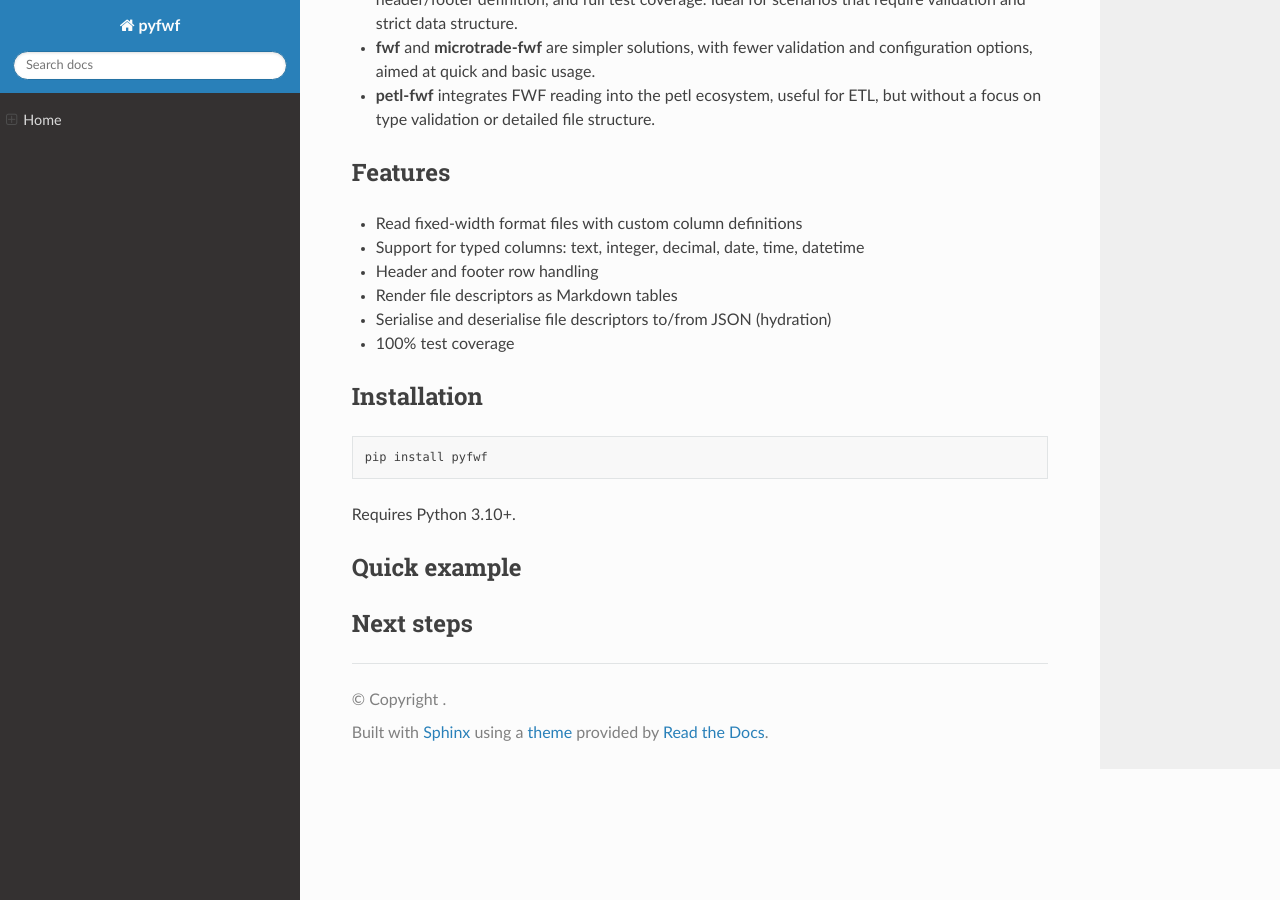
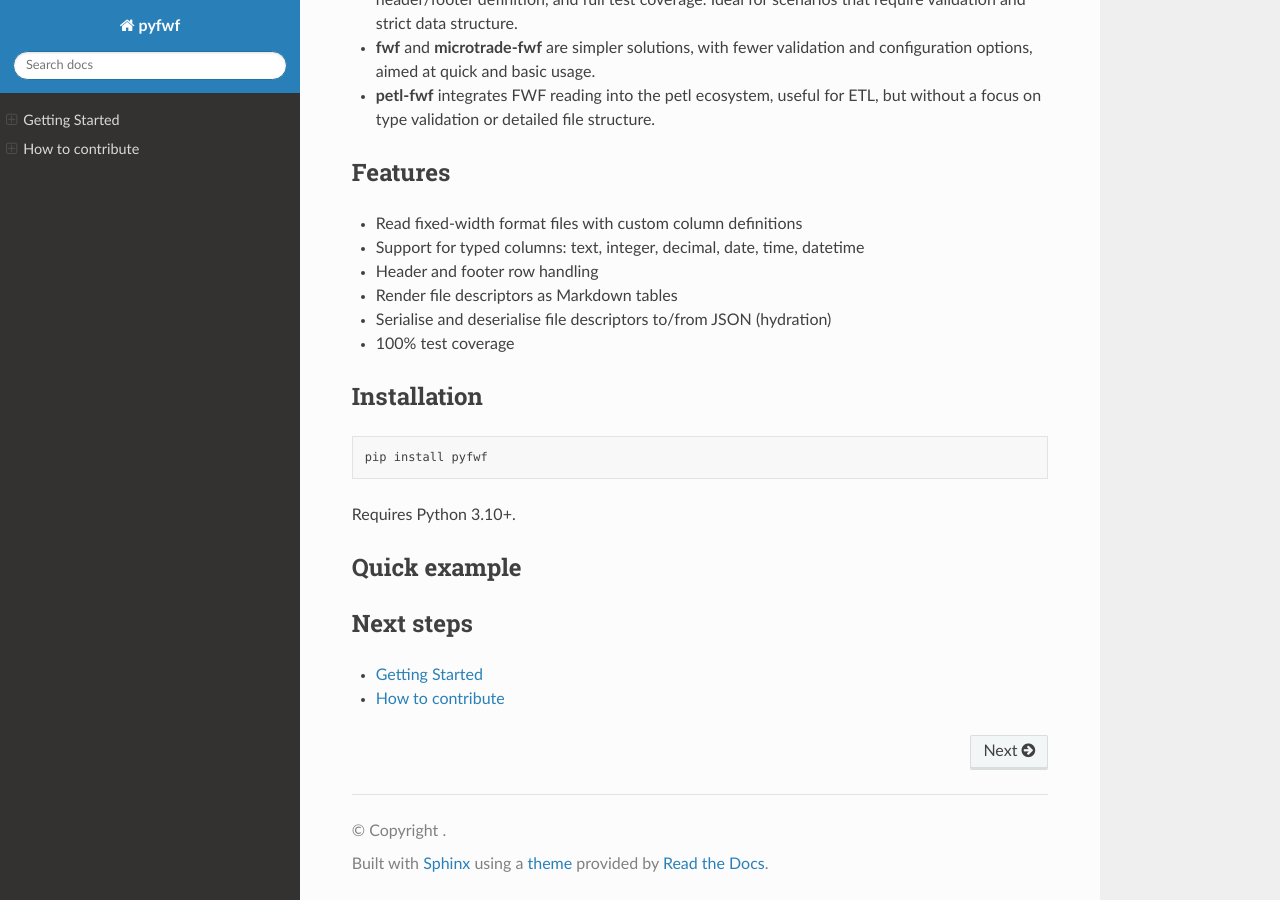
Before and after one commit to kelsoncm/python-fwf, a Sphinx documentation site: the page built from docs/index.rst, in a window 1280 px wide and 900 px high, scrolled down 876 px. Built offline with Sphinx 7.4.7 and the Read the Docs theme 3.1.0, drawn with Linux system fonts in a browser that asks for light colours; pages that are not in the unit, such as notebooks, are missing from menus.

Commit message:
upd(docs): add 'getting-started' and 'contribute' sections to the index

```diff
--- a/docs/index.rst
+++ b/docs/index.rst
@@ -127,4 +127,6 @@ Next steps
 .. toctree::
    :maxdepth: 1
 
+   getting-started
+   contribute
    pyfwf
```
